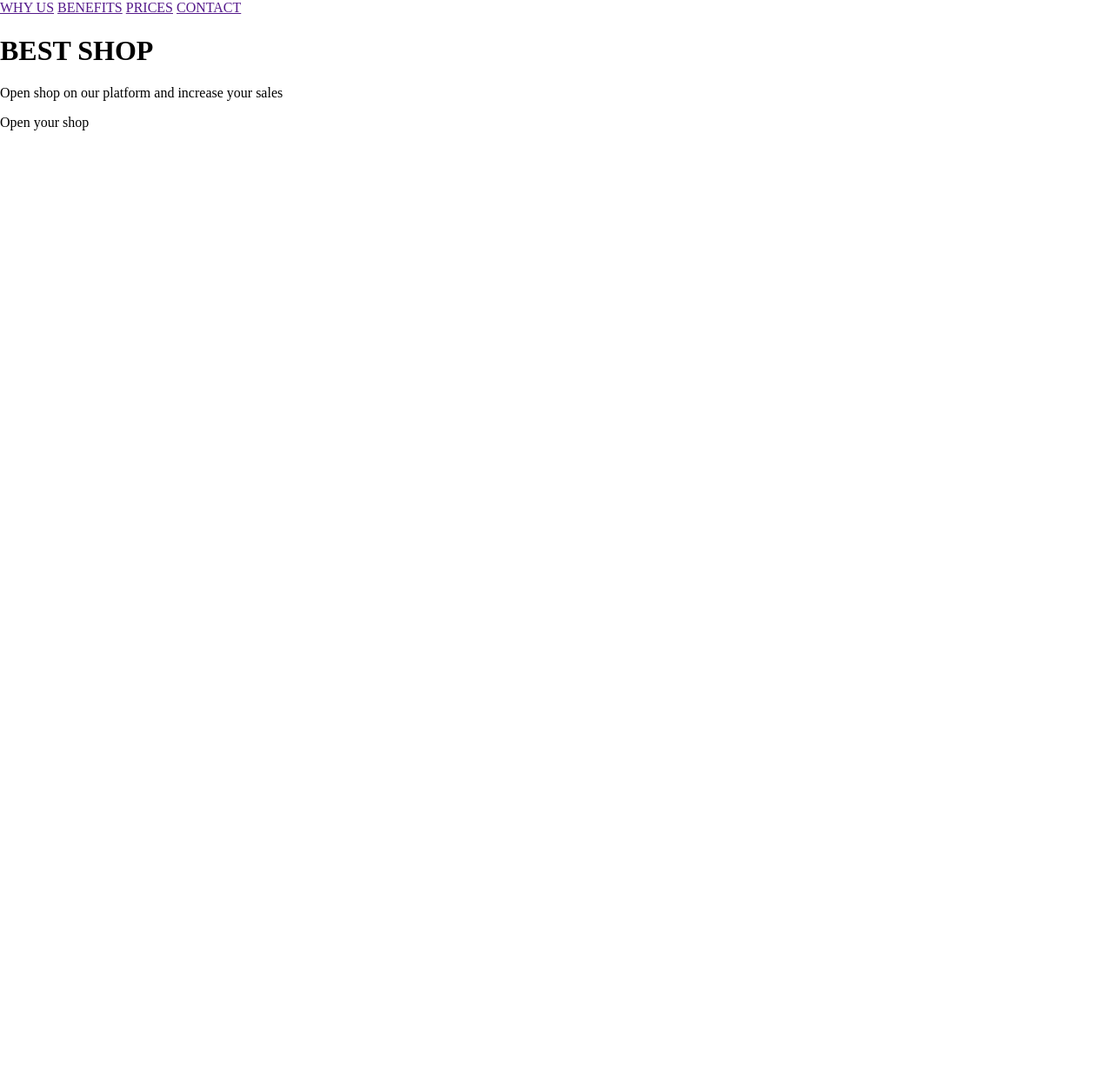
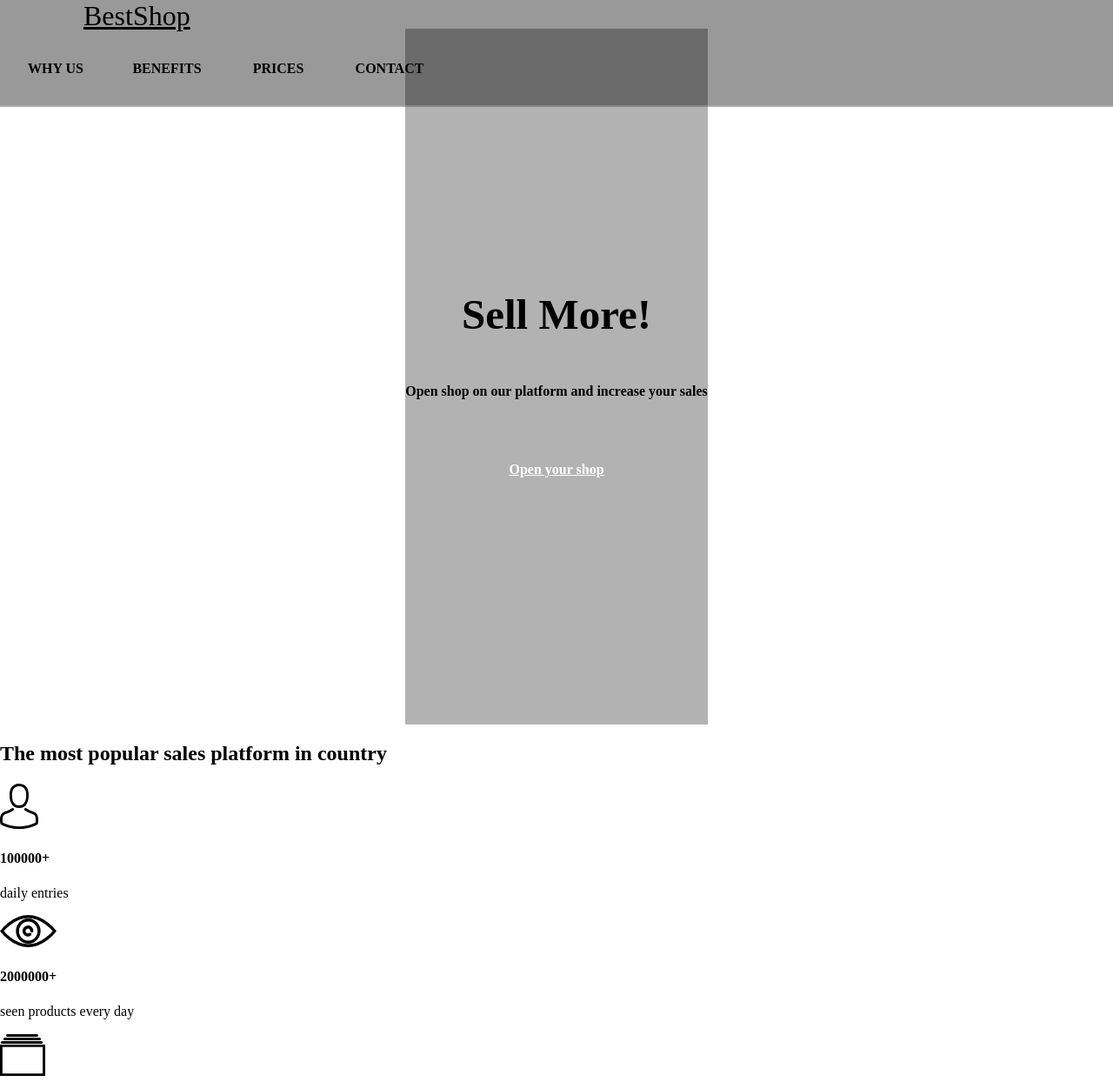
Before and after one commit to MarzenaSiar/best_shop, a plain HTML site: page index.html in a window 1280 px wide. Shown: the top 1244 px of the page at 87% size. Before the commit the page ends 800 px from the top, so only its background shows below. Drawn offline with Linux system fonts and the light colour scheme; files that its build step writes are made by us from their sources.

Commit message:
CSS and HTML changes: aligning text and pictures display

```diff
--- a/index.html
+++ b/index.html
@@ -1,46 +1,66 @@
-<!DOCTYPE html>
+<!doctype html>
 <html lang="en">
 <head>
     <meta charset="UTF-8">
-    <meta name="viewport" content="width=device-width, initial-scale=1.0">
+    <meta name="viewport"
+          content="width=device-width, user-scalable=no, initial-scale=1.0, maximum-scale=1.0, minimum-scale=1.0">
+    <meta http-equiv="X-UA-Compatible" content="ie=edge">
+    <link rel="preconnect" href="https://fonts.googleapis.com">
+    <link rel="preconnect" href="https://fonts.gstatic.com" crossorigin>
+    <link href="https://fonts.googleapis.com/css2?family=Open+Sans:wght@300;400;600;700&family=Raleway:wght@300;400;700;800&display=swap" rel="stylesheet">
+    <link rel="stylesheet" href="./src/styles/normalize.css">
+    <link rel="stylesheet" href="./src/styles/style.css">
     <title>Best Shop</title>
-    <link href ="https://fonts.googleapis.com">
-    <link rel="preconnect" href="https://fonts.gstatic.com" crossorigin>
-    <link rel="preconnect" href="https://fonts.gstatic.com" crossorigin>
-    <link href="https://fonts.googleapis.com/css?family=Open+Sans:300,400,700|Raleway:300,400,700,800&display=swap&subset=latin-ext"
-    rel="stylesheet"/>
-    <link rel="stylesheet" href="src/css/normalize.css">
-    <link rel="stylesheet" href="src/css/style.css">
 </head>
 <body>
+
 <section class="intro">
     <header class="header">
         <div class="header__inner">
+            <a href="" class="logo">BestShop</a>
+        </div>
         <nav class="menu">
             <a href="" class="menu__item menu__item--active">WHY US</a>
             <a href="" class="menu__item">BENEFITS</a>
             <a href="" class="menu__item">PRICES</a>
             <a href="" class="menu__item">CONTACT</a>
         </nav>
-            </div>
     </header>
 
     <div class="hero">
         <div class="hero__bg">
             <div class="hero__inner">
-                    <h1 class="hero__hdl">BEST SHOP</h1>
+                <h1 class="hero__hdl">Sell More!</h1>
                 <p class="hero__lead">Open shop on our platform and increase your sales</p>
-                    <div class="hero__row">
-                        <a class="hero__btn btn btn-large">Open your shop</a>
+                <a href="" class="hero__btn btn btn-large">Open your shop</a></div>
         </div>
     </div>
+
+    <div class="info">
+        <h2 class="info__hdl">The most popular sales platform in country</h2>
+        <div class="info__item">
+            <div class="info__box">
+                <div class="info__wheel"></div>
+                <img src="./src/images/Person.svg" alt="Person" class="info__icon"></div>
+            <h4 class="info numb">100000+</h4>
+            <p class="info lead">daily entries</p>
+        </div>
+        <div class="info__item">
+            <div class="info__box">
+                <div class="info__wheel"></div>
+                <img src="./src/images/Eye.svg" alt="Eye" class="info__icon"></div>
+            <h4 class="info numb">2000000+</h4>
+            <p class="info lead">seen products every day</p>
+        </div>
+        <div class="info__item">
+            <div class="info__box">
+                <div class="info__wheel"></div>
+                <img src="./src/images/Catalog.svg" alt="Catalog" class="info__icon"></div>
+            <h4 class="info numb">10000+</h4>
+            <p class="info lead">added posts daily</p>
         </div>
     </div>
 </section>
 
-
 </body>
 </html>
-
-</body>
-</html>
--- a/src/style.css
+++ b/src/style.css
@@ -19,6 +19,17 @@ html, body {
     text-decoration: none;
 }
 
+.button {
+    top: 337px;
+    left: 593px;
+    width: 440px;
+    height: 67px;
+    background: rgba(8, 166, 228, 1) 0% 0% no-repeat padding-box;
+    box-shadow: 5px 10px 14px rgba(7, 172, 230, 0.16);
+    border-radius: 40px;
+    opacity: 1;
+  }
+
 * {
     box-sizing: border-box;
   }
@@ -27,3 +38,121 @@ html, body {
     width: 1352px;
     margin: 0 auto;
   }
+
+  .intro {
+}
+
+.header {
+    background-color: rgba(0, 0, 0, .4);
+    border-bottom: .125rem solid rgba(255, 255, 255, .2);
+    position: relative;
+    z-index: 42;
+
+}
+
+.header .header__inner {
+    max-width: 70.5rem;
+    width: 100%;
+    padding-inline: 1.25rem;
+    margin-inline: auto;
+    display: flex;
+    justify-content: space-between;
+    align-items: center;
+}
+
+
+.menu {
+    display: flex;
+}
+
+.menu .menu__item {
+    color: var(--secondary-color);
+    font-size: 1rem;
+    text-transform: uppercase;
+    font-weight: 700;
+    text-decoration: none;
+    min-width: 8rem;
+    text-align: center;
+    padding-top: 2.0625rem;
+    padding-bottom: 2.0625rem;
+    transition: all 200ms ease-in-out;
+}
+
+.menu .menu__item.menu__item--active, .menu .menu__item:hover {
+    background-color: var(--secondary-color-2);
+}
+
+
+.hero {
+        display: flex;
+        flex-direction: column;
+        align-items: center;
+}
+
+.hero .hero__bg {
+    background-color: rgba(0, 0, 0, .3);
+    min-height: 100vh;
+    margin-top: -5.625rem;
+}
+
+.hero .hero__inner {
+    min-height: 100vh;
+    display: flex;
+    justify-content: center;
+    align-items: center;
+    flex-direction: column;
+    color: var(--secondary-color);
+}
+
+
+.hero .hero__hdl {
+    font-family: var(--font-raleway);
+    font-size: 3.0625rem; /* 49px (z projektu) / 16 (bazowa wielkość) = 3.0625 */
+}
+
+.hero .hero__lead {
+    font-weight: 700;
+    font-size: 1rem;
+    max-width: 65.375rem;
+    letter-spacing: 0;
+    margin-bottom: 3.375rem;
+    line-height: 1.375;
+    text-align: center;
+}
+
+.hero .hero__row {
+    display: flex;
+    justify-content: center;
+    gap: 1.5rem;
+}
+
+.opening__hero {
+    margin-top: 130px;
+    text-align: center;
+}
+
+.btn {
+    color: white;
+    font-weight: bold;
+    display: inline-block;
+    padding: 16px 65px;
+    border-radius: var(--button-radius);
+    border: none;
+  }
+
+  .btn--primary {
+    background-color: var(--color-primary);
+    border-radius: var(--button-radius);
+    box-shadow: 3px 10px 14px var(--color-primary-shadow);
+  }
+
+  .btn--large {
+    padding: 22px 155px;
+  }
+
+  .logo {
+    font-family: var(--font-raleway);
+    font-size: 2rem;
+    font-weight: 300;
+    color: var(--color-primary);
+  }
```
Lines whose indentation alone changed are shown as unchanged.
